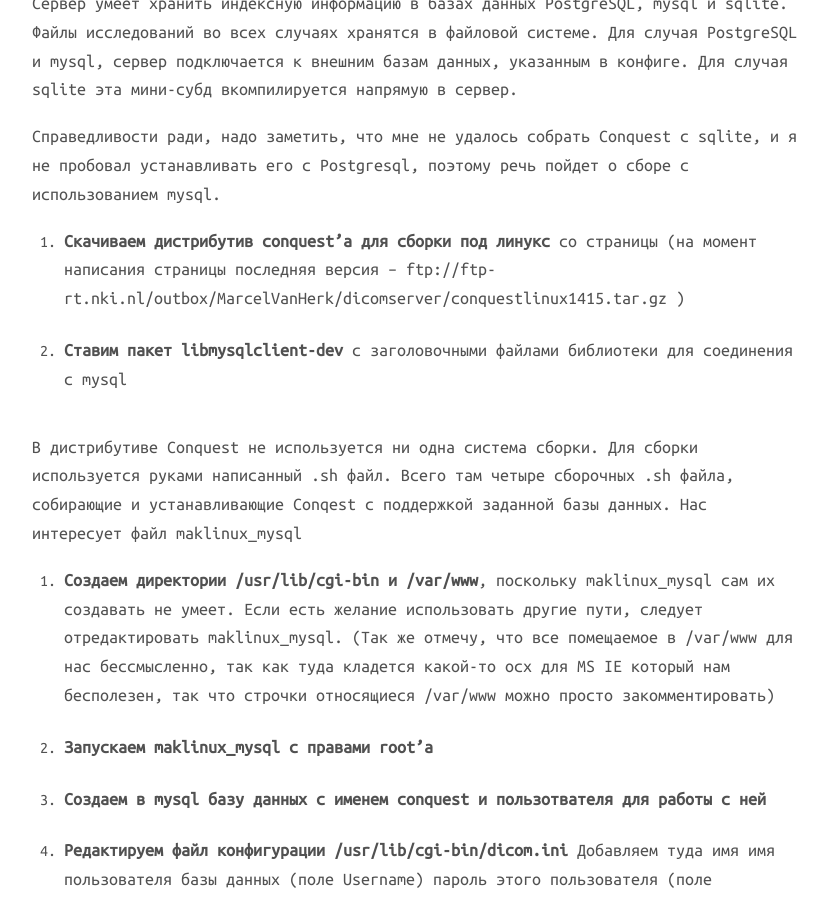
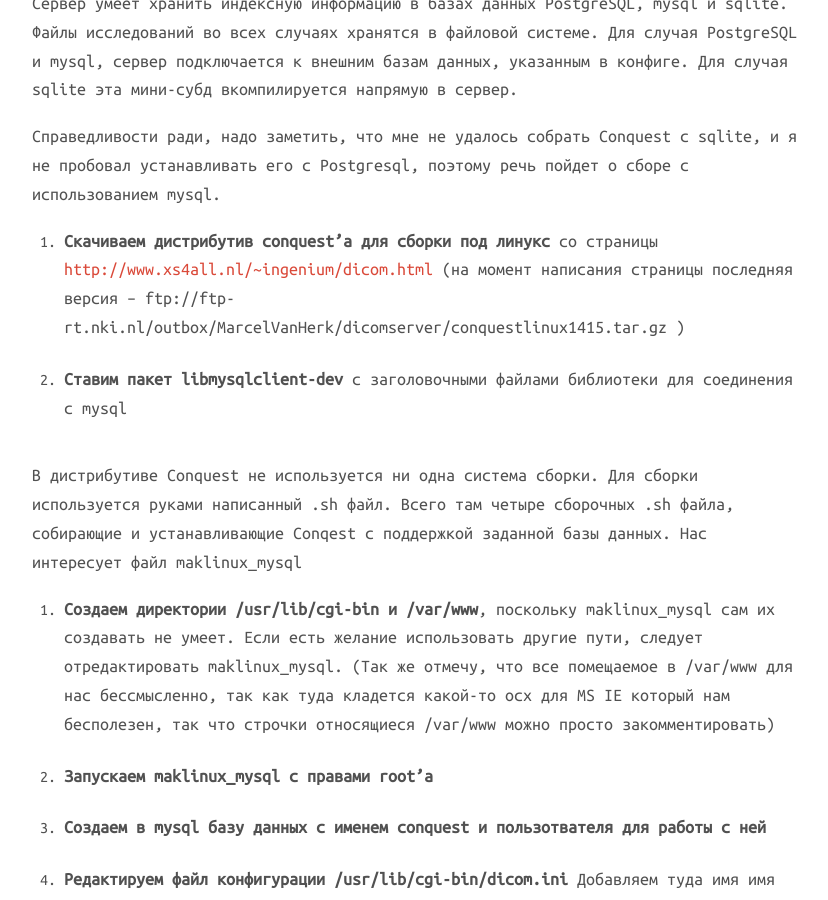
Before and after one commit to dhyannataraj/dhyannataraj.github.io, a Jekyll site: the page built from _posts/2010-03-02-Building-and-configuring-Conquest-DICOM-for-linux.markdown, in a window 1280 px wide and 900 px high, scrolled down 486 px. Shown: the whole window, without its empty margins (224-1052 px from the left). Built offline with Jekyll 4.4.1, drawn with Linux system fonts in a browser that asks for light colours; nearby versions of some CDN libraries; part of the change alters nothing that is shown.

Commit message:
Update 2010-03-02-Building-and-configuring-Conquest-DICOM-for-linux.markdown

```diff
--- a/_posts/2010-03-02-Building-and-configuring-Conquest-DICOM-for-linux.markdown
+++ b/_posts/2010-03-02-Building-and-configuring-Conquest-DICOM-for-linux.markdown
@@ -14,7 +14,7 @@ categories:
 
 Справедливости ради, надо заметить, что мне не удалось собрать Conquest с sqlite, и я не пробовал устанавливать его с Postgresql, поэтому речь пойдет о сборе с использованием mysql.
 
-1. **Скачиваем дистрибутив conquest'а для сборки под линукс** со страницы [](http://www.xs4all.nl/~ingenium/dicom.html) (на момент написания страницы последняя версия -- ftp://ftp-rt.nki.nl/outbox/MarcelVanHerk/dicomserver/conquestlinux1415.tar.gz )
+1. **Скачиваем дистрибутив conquest'а для сборки под линукс** со страницы [http://www.xs4all.nl/~ingenium/dicom.html](http://www.xs4all.nl/~ingenium/dicom.html) (на момент написания страницы последняя версия -- ftp://ftp-rt.nki.nl/outbox/MarcelVanHerk/dicomserver/conquestlinux1415.tar.gz )
 
 2. **Ставим пакет  libmysqlclient-dev** с заголовочными файлами библиотеки для соединения с mysql
 
```
